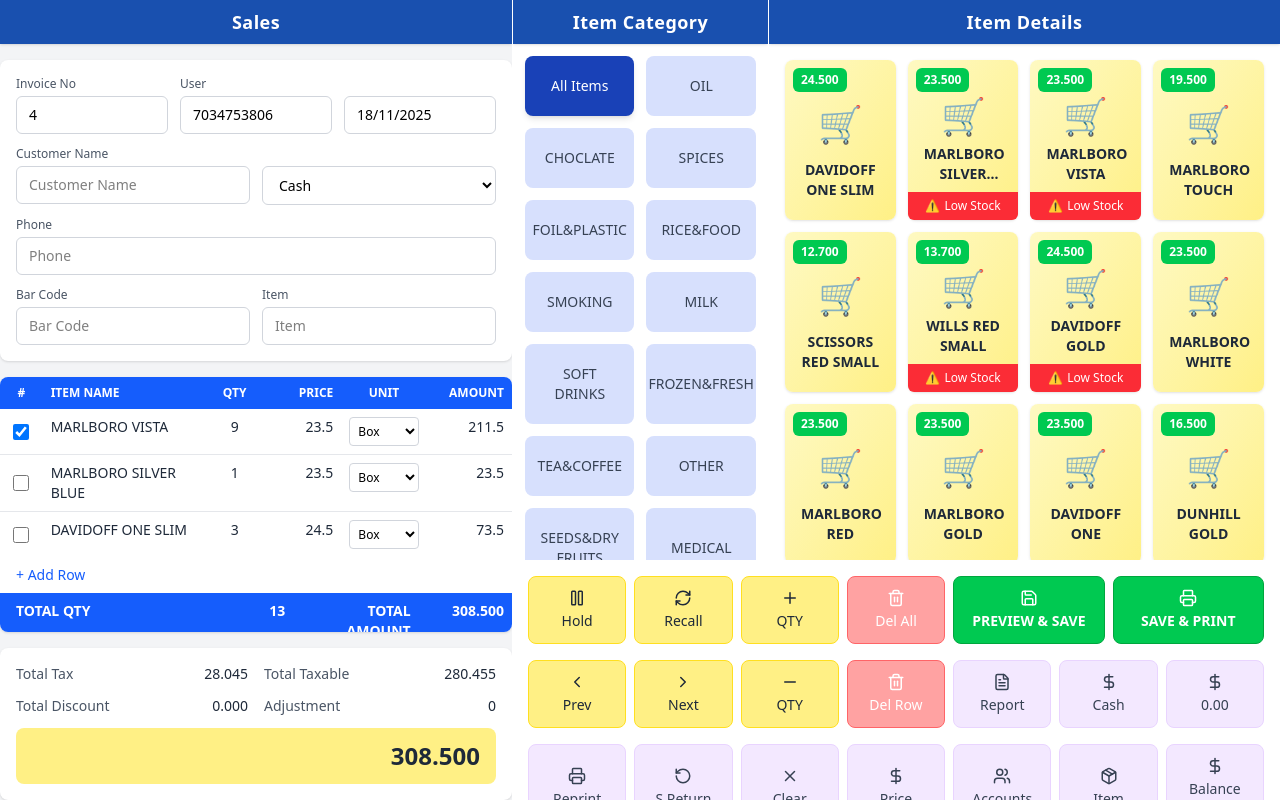
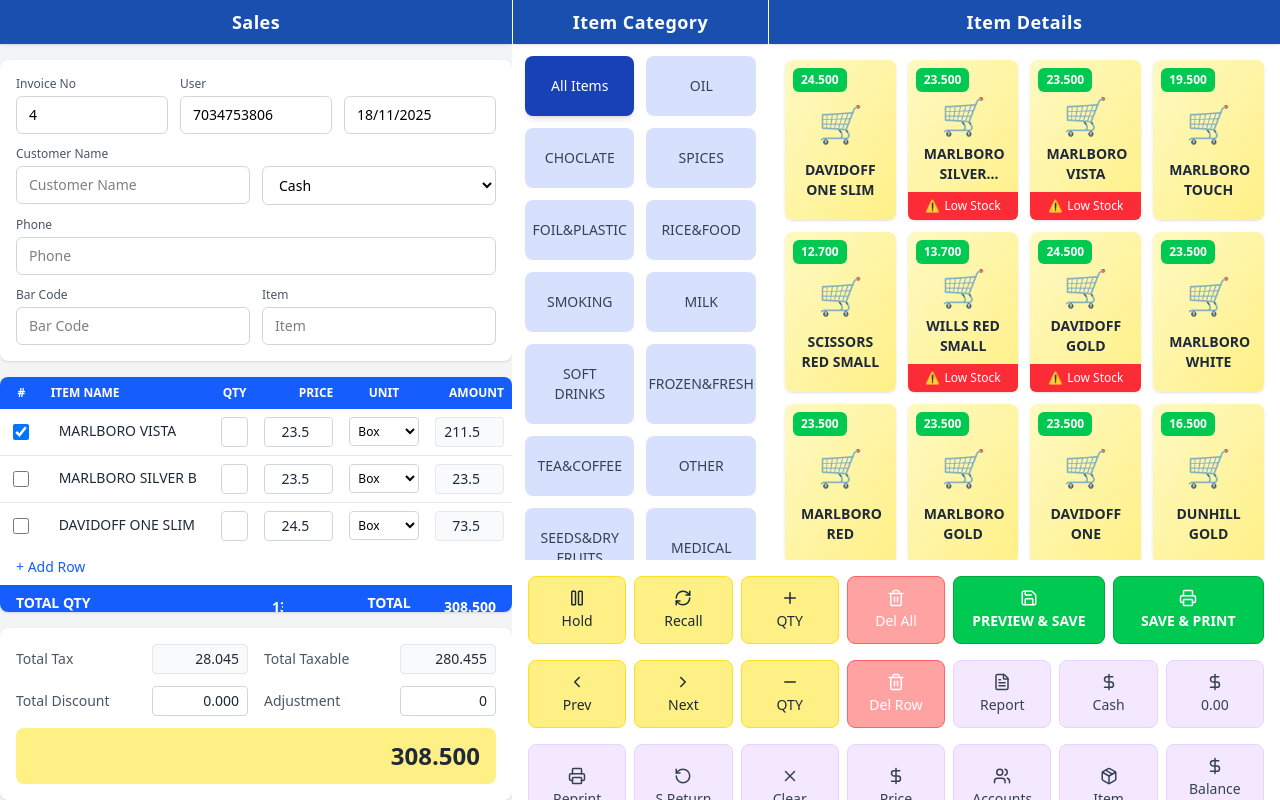
Before and after one commit to vaishnv-sn/pos-frontend, a React (Vite) app: page / in a window 1280 px wide. Built offline with nearby package versions, Linux system fonts and the light colour scheme.

Commit message:
Enhance OrderSummary and OrderTable components with state management and input fields for dynamic updates

```diff
--- a/src/components/pos/OrderSummary.jsx
+++ b/src/components/pos/OrderSummary.jsx
@@ -1,35 +1,79 @@
-import React from "react";
+import React, { useState } from "react";
+const OrderSummary = () => {
+  const [summary, setSummary] = useState({
+    totalTax: "28.045",
+    totalTaxable: "280.455",
+    totalDiscount: "0.000",
+    adjustment: "0",
+    finalTotal: "308.500",
+  });
 
-const OrderSummary = () => {
+  const updateSummary = (field, value) => {
+    setSummary({ ...summary, [field]: value });
+  };
+
   return (
     <div className="bg-white p-4 rounded-lg shadow-sm space-y-3">
       {/* Row 1 */}
       <div className="grid grid-cols-2 gap-4">
-        <div className="flex justify-between items-center">
-          <span className="text-sm text-gray-600">Total Tax</span>
-          <span className="text-sm text-gray-800 font-medium">28.045</span>
+        <div className="flex justify-between items-center gap-2">
+          <label className="text-sm text-gray-600 whitespace-nowrap">
+            Total Tax
+          </label>
+          <input
+            type="text"
+            value={summary.totalTax}
+            disabled
+            className="w-24 px-2 py-1 text-sm text-gray-800 font-medium text-right bg-gray-50 border border-gray-200 rounded focus:outline-none"
+          />
         </div>
-        <div className="flex justify-between items-center">
-          <span className="text-sm text-gray-600">Total Taxable</span>
-          <span className="text-sm text-gray-800 font-medium">280.455</span>
+        <div className="flex justify-between items-center gap-2">
+          <label className="text-sm text-gray-600 whitespace-nowrap">
+            Total Taxable
+          </label>
+          <input
+            type="text"
+            value={summary.totalTaxable}
+            disabled
+            className="w-24 px-2 py-1 text-sm text-gray-800 font-medium text-right bg-gray-50 border border-gray-200 rounded focus:outline-none"
+          />
         </div>
       </div>
 
       {/* Row 2 */}
       <div className="grid grid-cols-2 gap-4">
-        <div className="flex justify-between items-center">
-          <span className="text-sm text-gray-600">Total Discount</span>
-          <span className="text-sm text-gray-800 font-medium">0.000</span>
+        <div className="flex justify-between items-center gap-2">
+          <label className="text-sm text-gray-600 whitespace-nowrap">
+            Total Discount
+          </label>
+          <input
+            type="text"
+            value={summary.totalDiscount}
+            onChange={(e) => updateSummary("totalDiscount", e.target.value)}
+            className="w-24 px-2 py-1 text-sm text-gray-800 font-medium text-right border border-gray-300 rounded focus:outline-none focus:ring-1 focus:ring-blue-500"
+          />
         </div>
-        <div className="flex justify-between items-center">
-          <span className="text-sm text-gray-600">Adjustment</span>
-          <span className="text-sm text-gray-800 font-medium">0</span>
+        <div className="flex justify-between items-center gap-2">
+          <label className="text-sm text-gray-600 whitespace-nowrap">
+            Adjustment
+          </label>
+          <input
+            type="text"
+            value={summary.adjustment}
+            onChange={(e) => updateSummary("adjustment", e.target.value)}
+            className="w-24 px-2 py-1 text-sm text-gray-800 font-medium text-right border border-gray-300 rounded focus:outline-none focus:ring-1 focus:ring-blue-500"
+          />
         </div>
       </div>
 
       {/* Final Total */}
-      <div className="bg-yellow-200 rounded-lg px-4 py-3 text-right">
-        <span className="text-2xl font-bold text-gray-800">308.500</span>
+      <div className="bg-yellow-200 rounded-lg px-4 py-3">
+        <input
+          type="text"
+          value={summary.finalTotal}
+          disabled
+          className="w-full text-2xl font-bold text-gray-800 text-right bg-transparent border-0 focus:outline-none"
+        />
       </div>
     </div>
   );
--- a/src/components/pos/OrderTable.jsx
+++ b/src/components/pos/OrderTable.jsx
@@ -39,6 +39,14 @@
     );
   };
 
+  const updateItem = (id, field, value) => {
+    setOrderItems(
+      orderItems.map((item) =>
+        item.id === id ? { ...item, [field]: value } : item
+      )
+    );
+  };
+
   return (
     <div className="bg-white rounded-lg shadow-sm overflow-hidden">
       {/* Table Header */}
@@ -66,24 +74,48 @@
                 className="w-4 h-4 text-blue-600 rounded focus:ring-blue-500"
               />
             </div>
-            <div className="col-span-4 px-2 py-2 text-gray-800">
-              {item.name}
+            <div className="col-span-4 px-2 py-2">
+              <input
+                type="text"
+                value={item.name}
+                disabled
+                className="w-full px-2 py-1 text-sm text-gray-800 bg-transparent border-0 focus:outline-none"
+              />
             </div>
-            <div className="col-span-1 px-2 py-2 text-center text-gray-800">
-              {item.qty}
+            <div className="col-span-1 px-2 py-2">
+              <input
+                type="number"
+                value={item.qty}
+                onChange={(e) => updateItem(item.id, "qty", e.target.value)}
+                className="w-full px-2 py-1 text-center text-sm text-gray-800 border border-gray-300 rounded focus:outline-none focus:ring-1 focus:ring-blue-500"
+              />
             </div>
-            <div className="col-span-2 px-2 py-2 text-right text-gray-800">
-              {item.price}
+            <div className="col-span-2 px-2 py-2">
+              <input
+                type="number"
+                value={item.price}
+                onChange={(e) => updateItem(item.id, "price", e.target.value)}
+                className="w-full px-2 py-1 text-right text-sm text-gray-800 border border-gray-300 rounded focus:outline-none focus:ring-1 focus:ring-blue-500"
+              />
             </div>
-            <div className="col-span-2 px-2 py-2 text-center">
-              <select className="w-full px-1 py-1 border border-gray-300 rounded text-xs focus:outline-none focus:ring-1 focus:ring-blue-500">
-                <option>{item.unit}</option>
+            <div className="col-span-2 px-2 py-2">
+              <select
+                value={item.unit}
+                onChange={(e) => updateItem(item.id, "unit", e.target.value)}
+                className="w-full px-1 py-1 border border-gray-300 rounded text-xs focus:outline-none focus:ring-1 focus:ring-blue-500 bg-white"
+              >
+                <option>Box</option>
                 <option>Piece</option>
                 <option>Carton</option>
               </select>
             </div>
-            <div className="col-span-2 px-2 py-2 text-right text-gray-800 font-medium">
-              {item.amount}
+            <div className="col-span-2 px-2 py-2">
+              <input
+                type="number"
+                value={item.amount}
+                disabled
+                className="w-full px-2 py-1 text-right text-sm text-gray-800 font-medium bg-gray-50 border border-gray-200 rounded focus:outline-none"
+              />
             </div>
           </div>
         ))}
@@ -97,9 +129,23 @@
       {/* Total Row */}
       <div className="grid grid-cols-12 bg-blue-600 text-white text-sm font-semibold">
         <div className="col-span-6 px-4 py-2">TOTAL QTY</div>
-        <div className="col-span-1 px-2 py-2 text-center">13</div>
+        <div className="col-span-1 px-2 py-2">
+          <input
+            type="text"
+            value="13"
+            disabled
+            className="w-full px-2 py-1 text-center text-sm bg-blue-600 text-white border-0 focus:outline-none font-semibold"
+          />
+        </div>
         <div className="col-span-3 px-4 py-2 text-right">TOTAL AMOUNT</div>
-        <div className="col-span-2 px-2 py-2 text-right">308.500</div>
+        <div className="col-span-2 px-2 py-2">
+          <input
+            type="text"
+            value="308.500"
+            disabled
+            className="w-full px-2 py-1 text-right text-sm bg-blue-600 text-white border-0 focus:outline-none font-semibold"
+          />
+        </div>
       </div>
     </div>
   );
```
